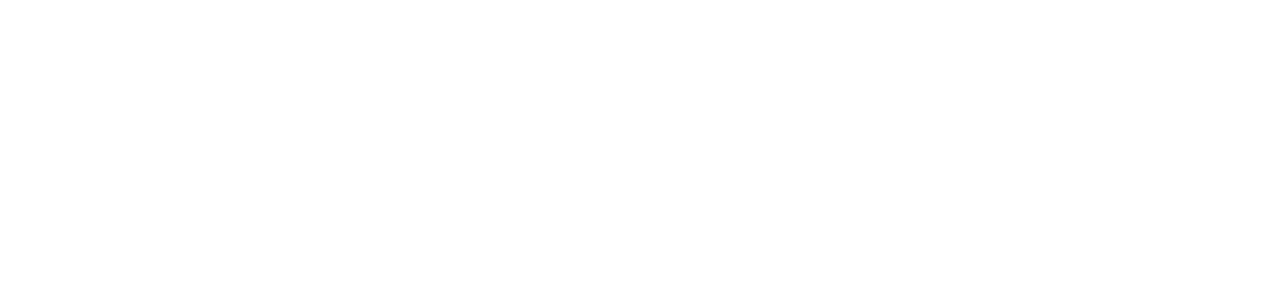
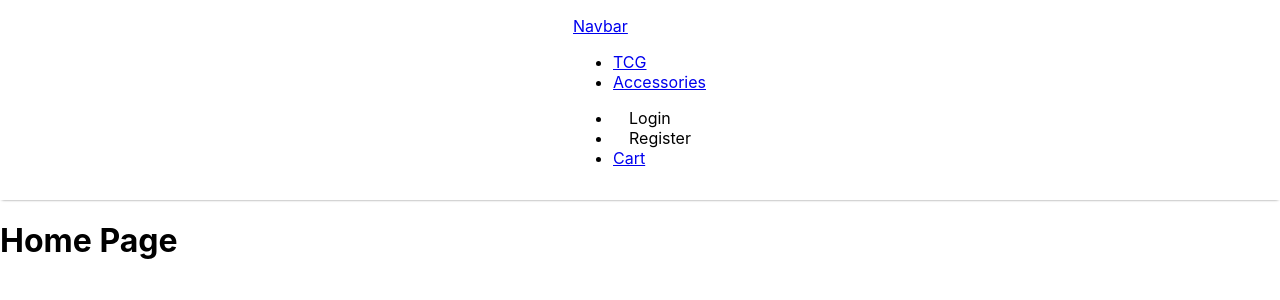
Before and after one commit to liqinzhang98/BunnyEco, a React (Create React App) app in the folder bunny-react/: page /home in a window 1280 px wide. Before the commit this address had no page. Shown: the top 300 px of the page. Built offline with nearby package versions, Linux system fonts and the light colour scheme.

Commit message:
uopdated nav

```diff
--- a/bunny-react/src/App.css
+++ b/bunny-react/src/App.css
@@ -1,4 +1,40 @@
-.navbar-setting {
-  background-color: rgb(85, 18, 85);
-  z-index: 1000;
+.navbar {
+  display: flex;
+  justify-content: space-around;
+  padding: 16px;
+  box-shadow:0 1px 3px -2px black;
 }
+
+.navbar-logo {
+  display:flex;
+  align-items:center;
+  gap: 10px;
+}
+
+
+
+.nav-login-register {
+  position: relative;
+  padding: 8px 16px;
+  text-decoration: none;
+  color: #000;
+  transition: all 0.3s ease;
+}
+
+.nav-login-registerk:hover {
+  border: 1px solid #000;
+  background-color: #f8f9fa;
+  color: #007bff;
+}
+
+.nav-login-register:hover::before {
+  content: '';
+  position: absolute;
+  top: 0;
+  right: 0;
+  bottom: 0;
+  left: 0;
+  z-index: -1;
+  border: 1px solid #000;
+  background-color: #f8f9fa;
+}
--- a/bunny-react/src/App.js
+++ b/bunny-react/src/App.js
@@ -9,7 +9,7 @@
   return (
     <Router>
       <Routes>
-        <Route path='/' element={<Home/>} />
+        <Route path='/home' element={<Home/>} />
         <Route path='/login' element={<Login/>} />
         <Route path='/register' element={<Register />} />
       </Routes>
--- a/bunny-react/src/customer/Home.js
+++ b/bunny-react/src/customer/Home.js
@@ -5,7 +5,7 @@
     return (
         <div>
             <NavigationBar />
-            <h1>Home Page1</h1>
+            <h1>Home Page</h1>
         </div>
     )
 }
--- a/bunny-react/src/customer/Navbar.js
+++ b/bunny-react/src/customer/Navbar.js
@@ -1,25 +1,30 @@
 import React from 'react';
-import 'bootstrap/dist/css/bootstrap.min.css';
+// import 'bootstrap/dist/css/bootstrap.min.css';
 import '../App.css';
 
 function NavigationBar() {
   return (
-    <nav class="navbar navbar-expand-lg bg-body-tertiary">
+    <nav class="navbar">
   <div class="container-fluid">
-    <a class="navbar-brand" href="#">Navbar</a>
-    <button class="navbar-toggler" type="button" data-bs-toggle="collapse" data-bs-target="#navbarNav" aria-controls="navbarNav" aria-expanded="false" aria-label="Toggle navigation">
-      <span class="navbar-toggler-icon"></span>
-    </button>
+    <a class="navbar-logo" href="/home">Navbar</a>
     <div class="collapse navbar-collapse" id="navbarNav">
       <ul class="navbar-nav">
         <li class="nav-item">
-          <a class="nav-link active" aria-current="page" href="#">Home</a>
+          <a class="nav-link active" aria-current="page" href="#">TCG</a>
         </li>
         <li class="nav-item">
-          <a class="nav-link" href="#">Features</a>
+          <a class="nav-link active" aria-current="page" href="#">Accessories</a>
+        </li>
+      </ul>
+      <ul class="navbar-nav ms-auto">
+        <li class="nav-item">
+          <a class="nav-link nav-login-register" href="/login">Login</a>
         </li>
         <li class="nav-item">
-          <a class="nav-link" href="#">Pricing</a>
+          <a class="nav-link nav-login-register" href="/register">Register</a>
+        </li>
+        <li class="nav-item">
+          <a class="cart" href="#">Cart</a>
         </li>
       </ul>
     </div>
```
